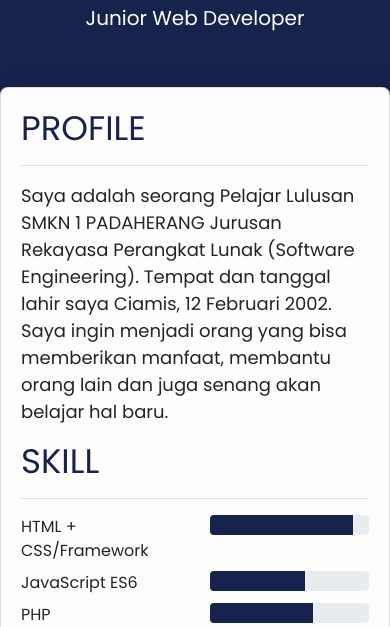
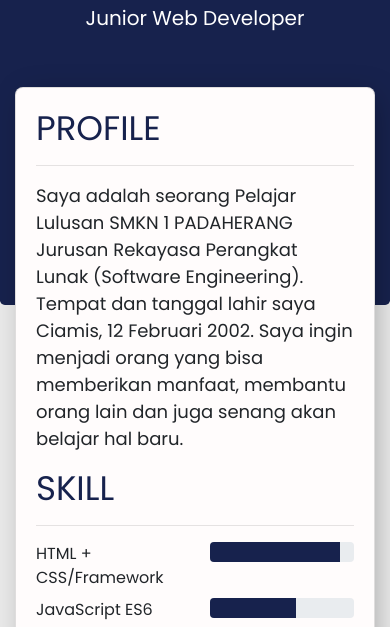
Before and after one commit to Ryandinulfatah12/cv, a plain HTML site: page index.html in a window 390 px wide. Shown: the part 195-822 px from the top of the page. Drawn offline with nearby package versions, Linux system fonts and the light colour scheme.

Commit message:
Update style.css

```diff
--- a/src/style.css
+++ b/src/style.css
@@ -65,8 +65,5 @@ p {
     background-color: #17224d;
 }
 @media (max-width: 576px) {
-    main .container-fluid {
-        padding-left: 0;
-        padding-right: 0;
-    }
+
  }
```
